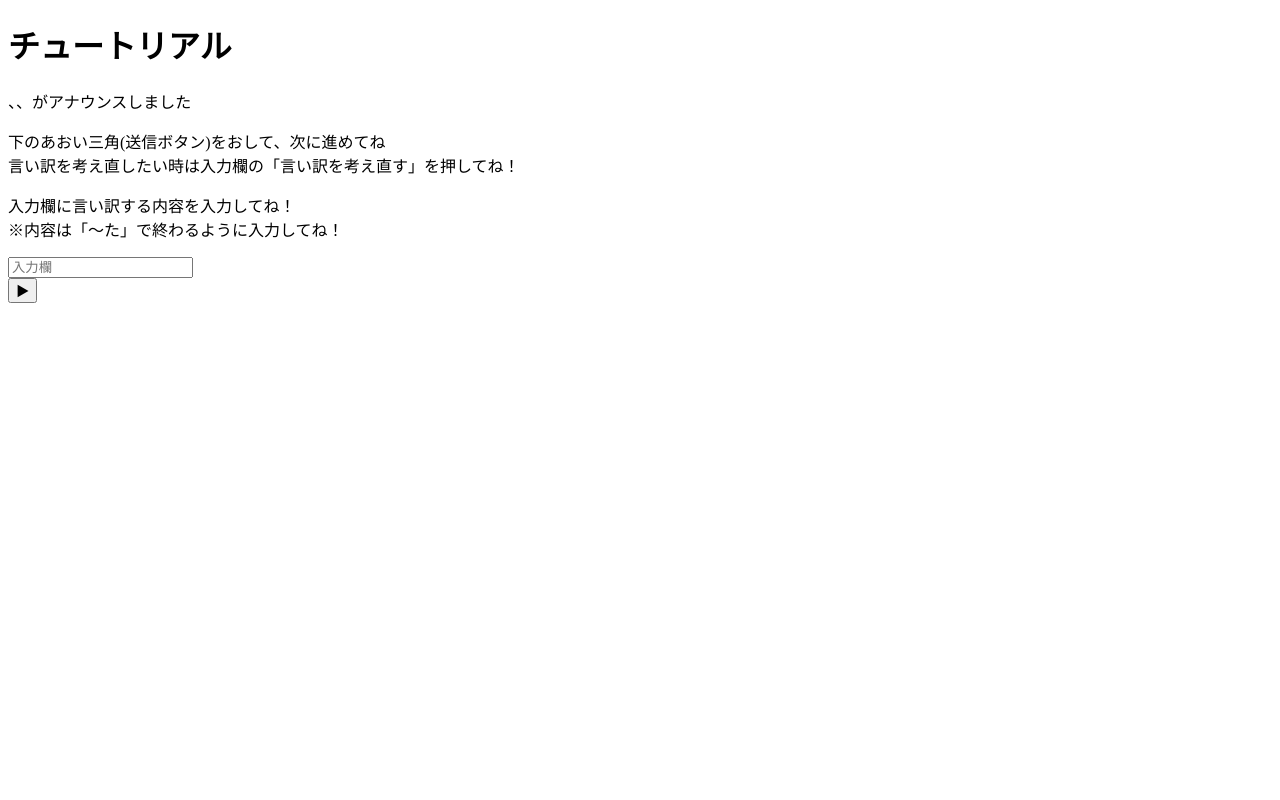
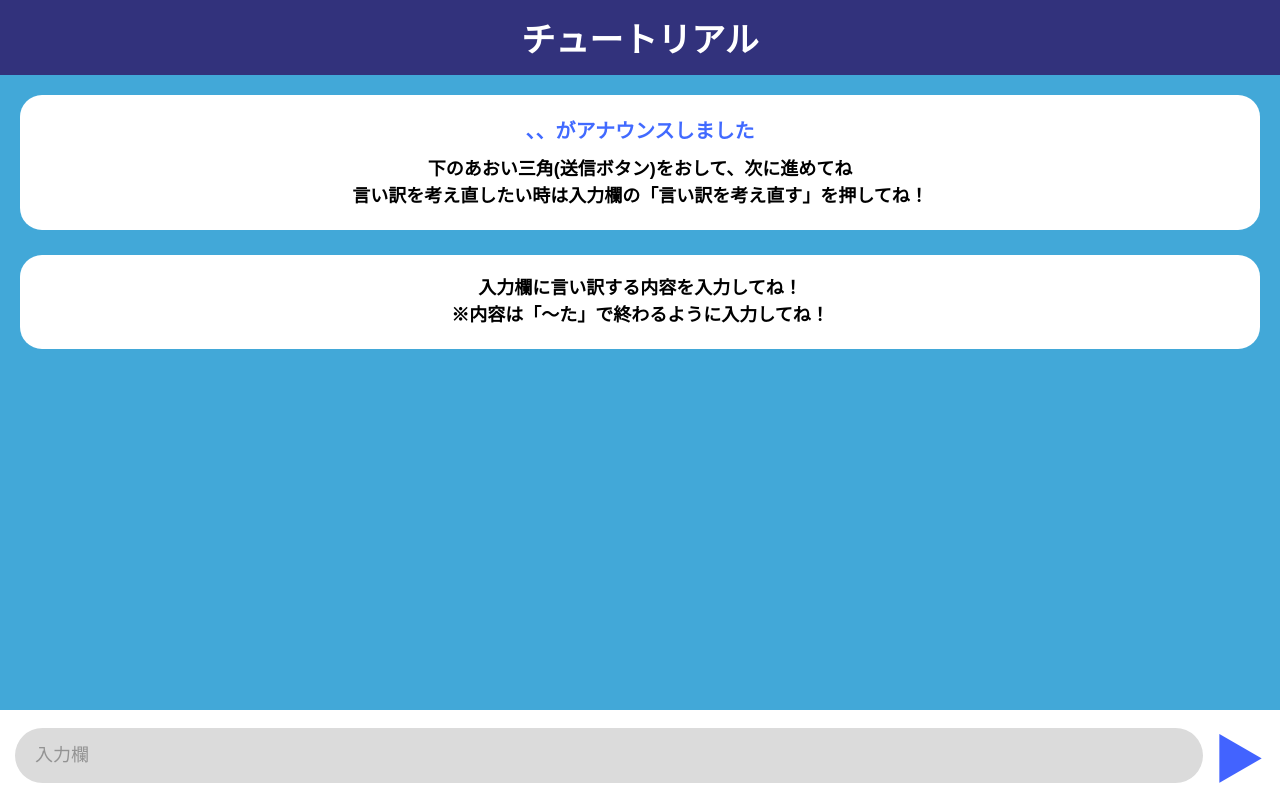
Before and after one commit to mihootsuka0419-kyomti/ti-mukaihatu, a Python web app: template templates/tutorial.html in a window 1280 px wide. Run offline with Jinja, Linux system fonts and the light colour scheme; the template is opened without the code that fills it, so the values that code supplies are empty.

Commit message:
htmlのlinkの変更と、tutorial.cssの追加

```diff
--- /dev/null
+++ b/static/tutorial.css
@@ -0,0 +1,205 @@
+/* ==========================
+   全体
+========================== */
+
+*{
+    margin:0;
+    padding:0;
+    box-sizing:border-box;
+}
+
+body{
+    font-family:sans-serif;
+    background:#42A8D8;
+    min-height:100vh;
+
+    display:flex;
+    flex-direction:column;
+}
+
+
+/* ==========================
+   ヘッダー
+========================== */
+
+header{
+
+    height:75px;
+    background: #32327C;
+
+    display:flex;
+    justify-content:center;
+    align-items:center;
+
+}
+
+header h1{
+
+    color:#FFFFFF;
+    font-size:34px;
+    font-weight:bold;
+
+}
+
+
+/* ==========================
+   説明エリア
+========================== */
+
+.explanation-area{
+
+    flex:1;
+
+    padding:20px;
+
+    padding-bottom:120px;
+
+}
+
+
+/* ==========================
+   白い説明ボックス
+========================== */
+
+.explanation-box{
+
+    background:#FFFFFF;
+
+    border-radius:22px;
+
+    padding:20px;
+
+    margin-bottom:25px;
+
+}
+
+
+/* ==========================
+   青文字
+========================== */
+
+.explanation-title{
+
+    text-align:center;
+
+    color:#416AFF;
+
+    font-size:20px;
+
+    font-weight:bold;
+
+    margin-bottom:12px;
+
+}
+
+
+/* ==========================
+   説明文
+========================== */
+
+.explanation-text{
+
+    text-align:center;
+
+    font-size:18px;
+
+    font-weight:bold;
+
+    line-height:1.5;
+
+}
+
+
+/* ==========================
+   下固定
+========================== */
+
+.footer{
+
+    position:fixed;
+
+    bottom:0;
+
+    left:0;
+
+    width:100%;
+
+    height:90px;
+
+    background:#FFFFFF;
+
+    display:flex;
+
+    justify-content:space-evenly;
+
+    align-items:center;
+
+    padding:10px 15px;
+
+}
+
+
+/* ==========================
+   入力欄
+========================== */
+
+.theme-area{
+
+    flex:1;
+
+}
+
+.theme-area input{
+
+    width:100%;
+
+    height:55px;
+
+    border:none;
+
+    outline:none;
+
+    background: #DBDBDB;
+
+    border-radius:28px;
+
+    padding:0 20px;
+
+    font-size:18px;
+
+}
+
+.theme-area input::placeholder{
+
+    color:#939393;
+
+}
+
+
+/* ==========================
+   送信ボタン
+========================== */
+
+.send-button{
+
+    border:none;
+
+    background:none;
+
+    color:#4263FF;
+
+    font-size:52px;
+
+    margin-left:10px;
+
+    cursor:pointer;
+
+    transition:.2s;
+
+}
+
+.send-button:active{
+
+    transform:scale(.9);
+
+}
--- a/templates/tutorial.html
+++ b/templates/tutorial.html
@@ -5,7 +5,7 @@
   <meta charset="UTF-8">
   <meta name="viewport" content="width=device-width, initial-scale=1.0">
   <title>壮大な言い訳</title>
-  <link rel="stylesheet" href="/static/style.css">
+  <link rel="stylesheet" href="/static/tutorial.css">
 </head>
 
 <body>
```
